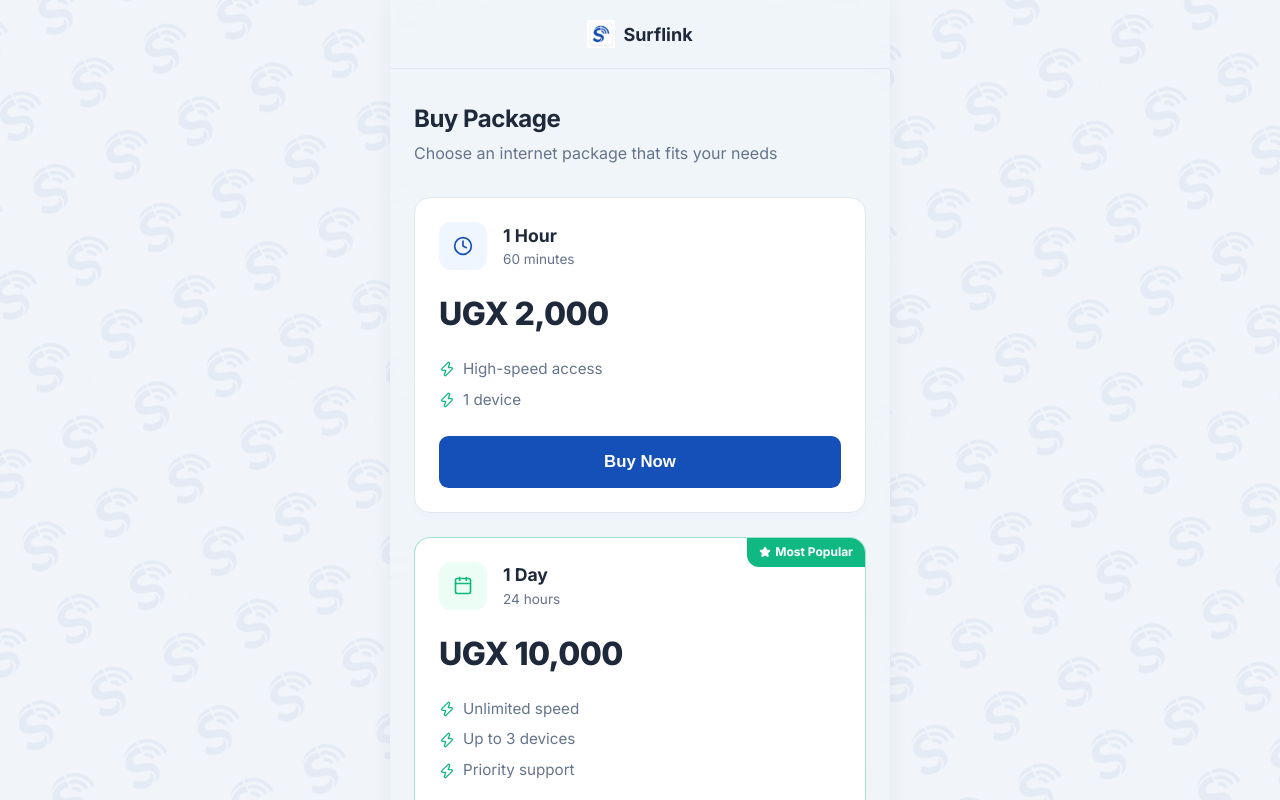
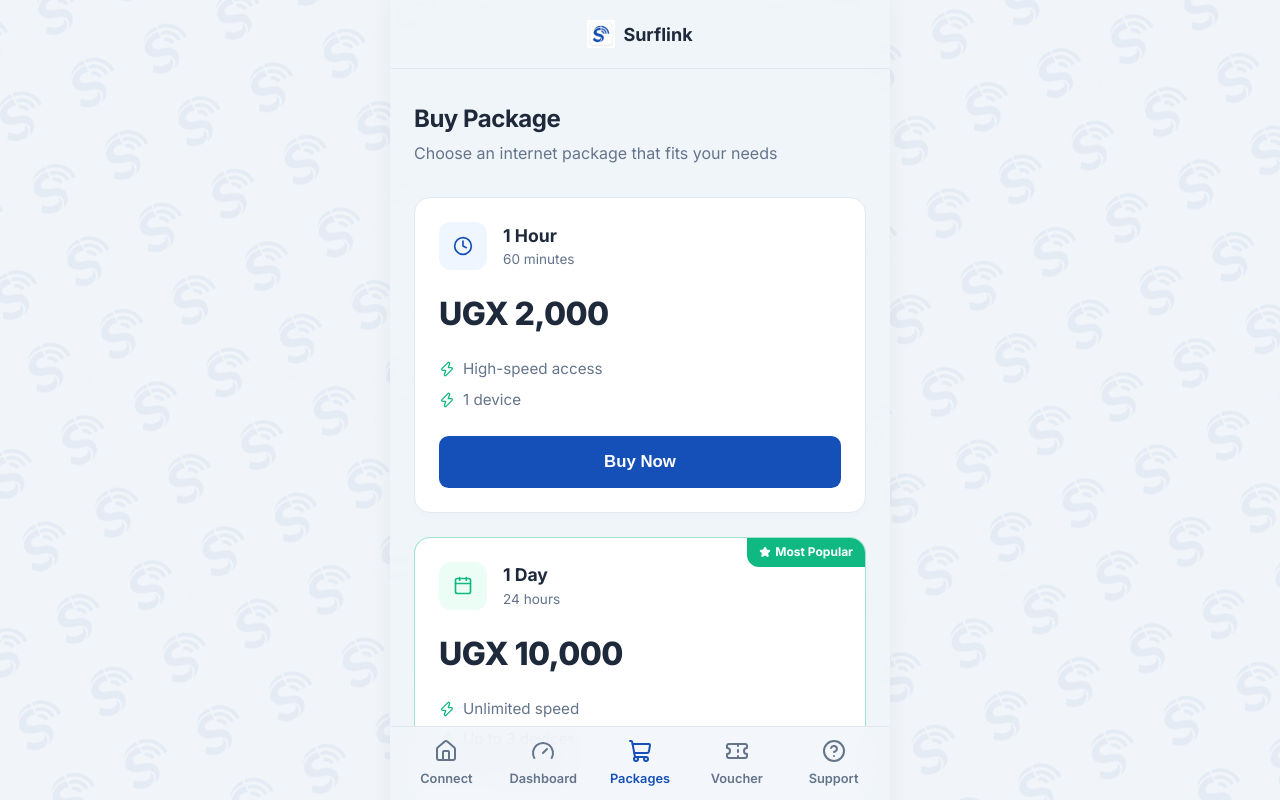
Before and after one commit to denistendo/Surflink, a React app in the folder frontend/: page /packages in a window 1280 px wide. Shown: the top 800 px of the page. Built offline with nearby package versions, Linux system fonts and the light colour scheme; the HTML template or start-up script is replaced by a standard one.

Commit message:
feat: add dashboard, packages, and landing screens with portal layout structure

```diff
--- a/frontend/src/components/PortalLayout.jsx
+++ b/frontend/src/components/PortalLayout.jsx
@@ -1,13 +1,17 @@
 import { Outlet } from 'react-router-dom';
+import BottomNav from './BottomNav';
 import './PortalLayout.css';
 
 const PortalLayout = () => {
   return (
-    <div className="portal-container">
-      <main className="portal-content">
-        <Outlet />
-      </main>
-    </div>
+    <>
+      <div className="portal-container">
+        <main className="portal-content">
+          <Outlet />
+        </main>
+      </div>
+      <BottomNav />
+    </>
   );
 };
 
--- a/frontend/src/screens/DashboardScreen.jsx
+++ b/frontend/src/screens/DashboardScreen.jsx
@@ -1,6 +1,5 @@
 import React from 'react';
 import { Wifi, Clock, CalendarDays, Router as RouterIcon, Power } from 'lucide-react';
-import BottomNav from '../components/BottomNav';
 import './DashboardScreen.css';
 
 const DashboardScreen = () => {
@@ -76,8 +75,6 @@
           <span>Disconnect</span>
         </button>
       </main>
-
-      <BottomNav />
     </div>
   );
 };
--- a/frontend/src/screens/LandingScreen.jsx
+++ b/frontend/src/screens/LandingScreen.jsx
@@ -1,6 +1,5 @@
 import React, { useRef, useEffect } from 'react';
 import { Wifi, ShoppingCart } from 'lucide-react';
-import BottomNav from '../components/BottomNav';
 import './LandingScreen.css';
 
 const LandingScreen = () => {
@@ -56,7 +55,6 @@
         </p>
       </main>
 
-      <BottomNav />
     </div>
   );
 };
--- a/frontend/src/screens/PackagesScreen.jsx
+++ b/frontend/src/screens/PackagesScreen.jsx
@@ -1,6 +1,5 @@
 import React from 'react';
 import { Clock, Calendar, Zap, Star } from 'lucide-react';
-import BottomNav from '../components/BottomNav';
 import './PackagesScreen.css';
 
 const PackagesScreen = () => {
@@ -85,8 +84,6 @@
           All packages include high-speed internet access. No hidden fees.
         </p>
       </main>
-
-      <BottomNav />
     </div>
   );
 };
```
